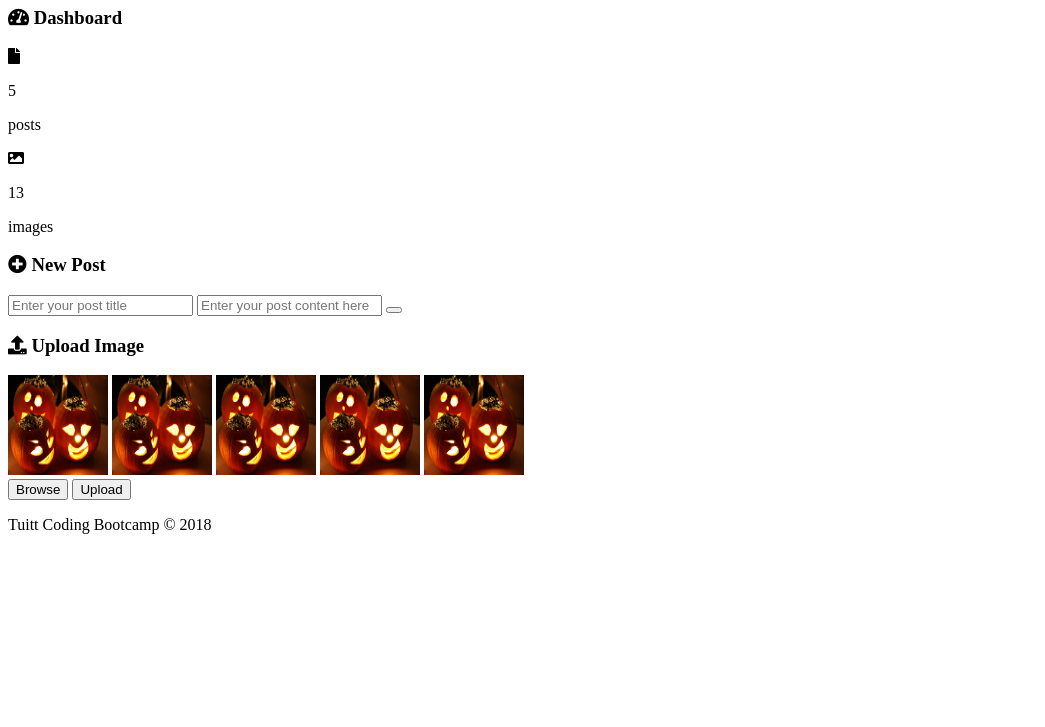
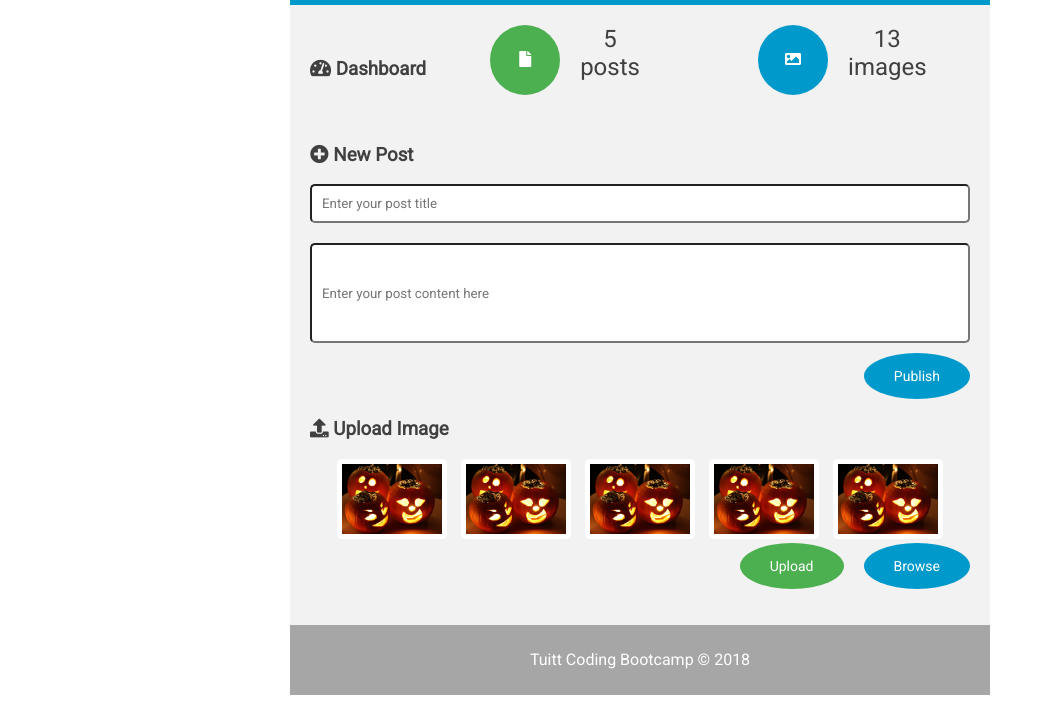
Before and after one commit to cyberaestheterip/mod03-05, a plain HTML site: page index.html in a window 1280 px wide. Shown: the part 73-800 px from the top of the page, without its empty margins (0-1045 px from the left). Drawn offline with Linux system fonts and the light colour scheme.

Commit message:
Finish code along.

```diff
--- a/assets/css/style.css
+++ b/assets/css/style.css
@@ -0,0 +1,135 @@
+* {
+	font-family: 'Roboto', sans-serif;
+}
+
+h1 {
+	margin: 0;
+}
+
+.container {
+	width: 700px;
+	margin: 0 auto;
+	background-color: #f2f2f2; /*off white*/
+	color: #404040; /*off black*/
+}
+
+header {
+	background-color: #09c; /*aqua*/
+	height: 70px;
+	color: #fff;
+	text-align: center;
+	line-height: 70px;
+	font-size: 10px;
+}
+
+footer {
+	background-color: #a6a6a6; /*gray*/
+	height: 70px;
+	line-height: 70px;
+	text-align: center;
+	color: #fff;
+}
+
+.dashboard-thumbnail {
+	display: inline-block;
+	width: 40%;
+	height: 100px;
+}
+
+.dashboard-circles {
+	height: 70px;
+	width: 70px;
+	background-color: red;
+	border-radius: 50%;
+	text-align: center;
+	line-height: 70px;
+	color: #fff;
+	margin-right: 20px;
+	float: left;
+}
+
+#post-circle {
+	background-color: #4caf50; /*green*/
+	margin-left: 60px;
+}
+
+#image-circle {
+	background-color: #09c;
+	margin-left: 60px;
+}
+
+#post-title {
+	width: 100%;
+	padding: 10px;
+	border-radius: 5px;
+	margin-bottom: 20px;
+	box-sizing: border-box;
+}
+
+#post-content {
+	width: 100%;
+	height: 100px;
+	padding: 10px;
+	border-radius: 5px;
+	margin-bottom: 10px;
+	box-sizing: border-box;
+}
+
+.btn {
+	border: none;
+	padding: 15px 30px;
+	font-size: 14px;
+	/*border-radius: 5px;*/
+	border-radius: 50%;
+	color: #fff;
+}
+
+.btn-blue {
+	background-color: #09c;
+}
+
+.btn-green {
+	background-color: #4caf50;
+}
+
+#btn-browse {
+	margin-left: 20px;
+}
+
+.hide-overflow {
+	overflow: hidden;
+}
+
+.img-set {
+	height: 70px;
+	width: 100px;
+	background-color: white;
+	padding: 5px;
+	border-radius: 5px;
+	margin: 0 5px;
+}
+
+.img-set-holder {
+	text-align: center;
+}
+
+.inline-blocked {
+	display: inline-block;
+}
+
+.dashboard-text {
+	margin: 0;
+	font-size: 24px;
+	width: 100%;
+	text-align: center;
+}
+
+main {
+	padding: 20px;
+}
+
+#btn-publish,
+#btn-upload,
+#btn-browse {
+	float: right;
+}
--- a/index.html
+++ b/index.html
@@ -4,7 +4,10 @@
 	<meta charset="utf-8">
 	<meta name="viewport" content="width=device-width, initial-scale=1.0">
 	<meta http-equiv="X-UA-Compatible" content="IE=Edge" >
+
 	<link rel="stylesheet" href="https://use.fontawesome.com/releases/v5.3.1/css/all.css" integrity="sha384-mzrmE5qonljUremFsqc01SB46JvROS7bZs3IO2EmfFsd15uHvIt+Y8vEf7N7fWAU" crossorigin="anonymous">
+	<link href="https://fonts.googleapis.com/css?family=Roboto" rel="stylesheet">
+
 	<link rel="stylesheet" type="text/css" href="assets/css/style.css">
 	<title>DOM Activity 3</title>
 </head>
@@ -16,7 +19,9 @@
 
 		<main>
 			<div class="main-dashboard">
-				<h3 class="inline-blocked"><i class="fas fa-tachometer-alt"></i> Dashboard</h3>
+				<h3 class="inline-blocked">
+					<i class="fas fa-tachometer-alt"></i> Dashboard
+				</h3>
 
 				<div class="dashboard-thumbnail">
 					<div id="post-circle" class="dashboard-circles">
@@ -47,7 +52,7 @@
 				<form class="hide-overflow" method="" action="">
 					<input id="post-title" type="text" name="post" placeholder="Enter your post title">
 					<input id="post-content" type="text" name="content" placeholder="Enter your post content here">
-					<button id="btn-publish" class="btn btn-blue" type="submit" name="button"></button>
+					<button id="btn-publish" class="btn btn-blue" type="submit" name="button">Publish</button>
 				</form>
 			</div>
 
@@ -55,14 +60,14 @@
 				<h3><i class="fas fa-upload"></i> Upload Image</h3>
 
 				<div class="img-set-holder">
-					<img class="img-set" src="assets/images/img.jpg" width="100px" height="100px" alt="pumpkin">
-					<img class="img-set" src="assets/images/img.jpg" width="100px" height="100px" alt="pumpkin">
-					<img class="img-set" src="assets/images/img.jpg" width="100px" height="100px" alt="pumpkin">
-					<img class="img-set" src="assets/images/img.jpg" width="100px" height="100px" alt="pumpkin">
-					<img class="img-set" src="assets/images/img.jpg" width="100px" height="100px" alt="pumpkin" >
+					<img class="img-set" src="assets/images/img.jpg">
+					<img class="img-set" src="assets/images/img.jpg">
+					<img class="img-set" src="assets/images/img.jpg">
+					<img class="img-set" src="assets/images/img.jpg">
+					<img class="img-set" src="assets/images/img.jpg">
 				</div>
 
-				<form class="hide-overflo">
+				<form class="hide-overflow">
 					<button id="btn-browse" class="btn btn-blue">Browse</button>
 					<button id="btn-upload" class="btn btn-green">Upload</button>
 				</form>
```
